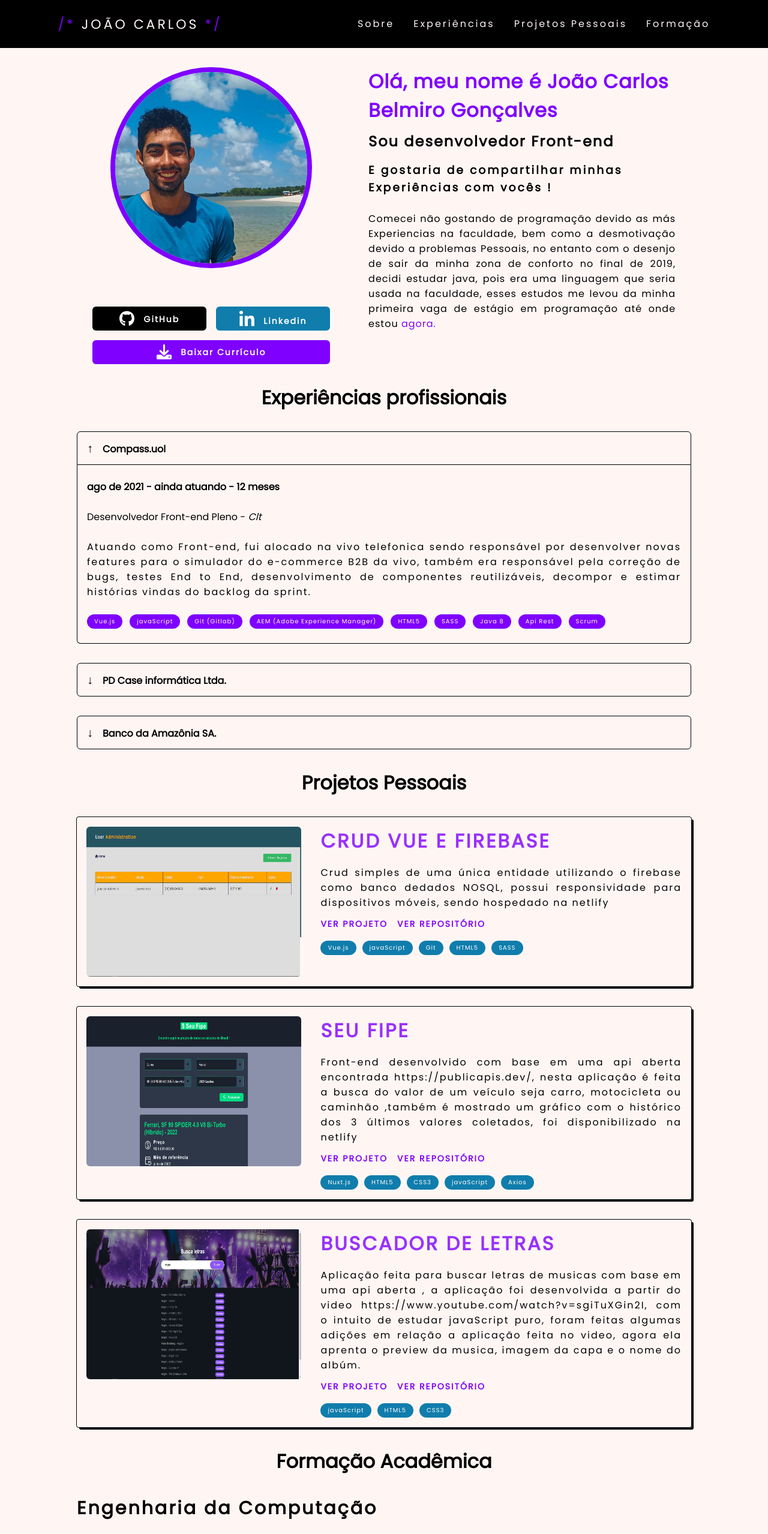
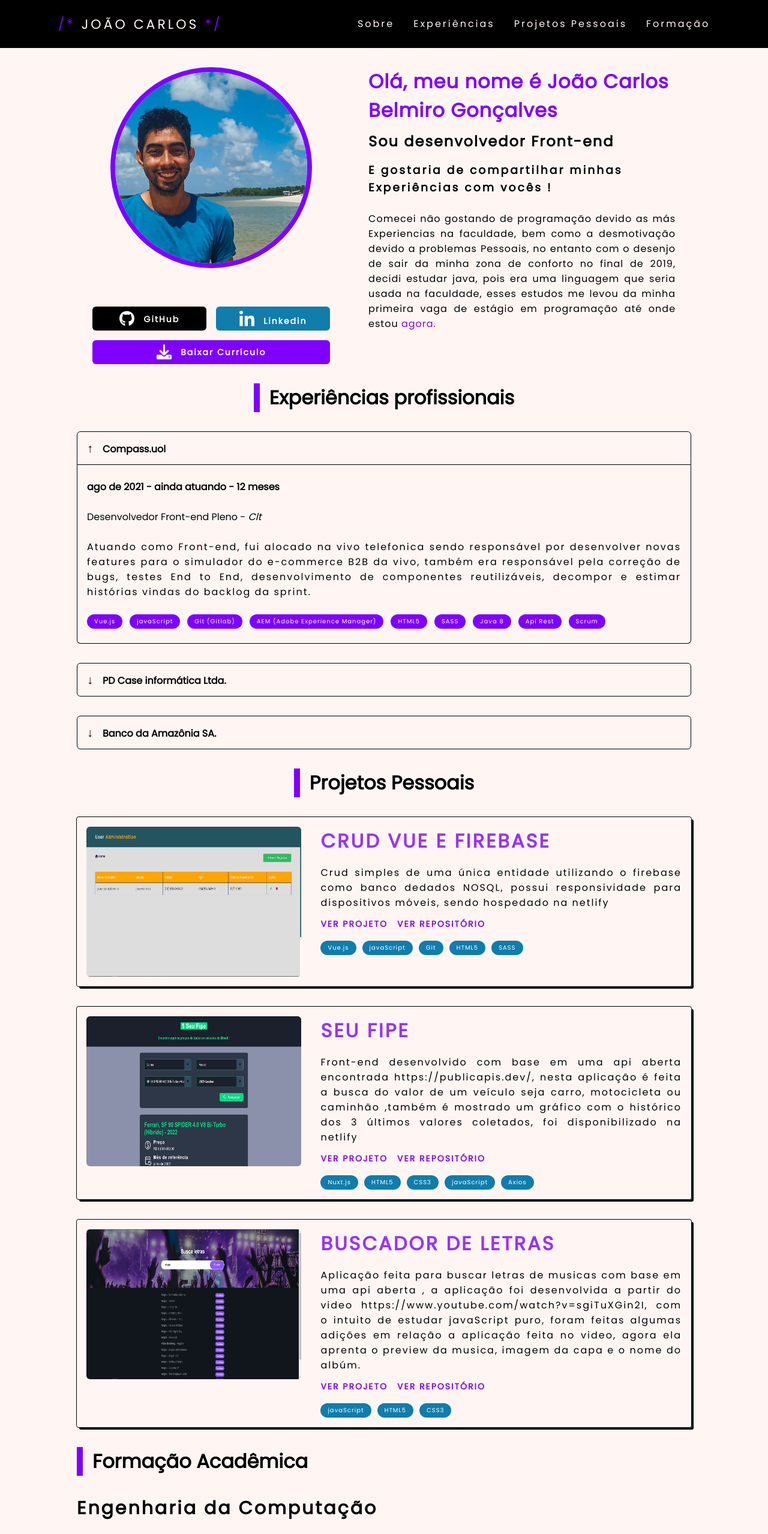
Before and after one commit to joao-belmiro/joao-goncalves, a Vue app: page / in a window 1280 px wide. Shown: the top 2557 px of the page at 60% size. Built offline with nearby package versions, Linux system fonts and the light colour scheme.

Commit message:
melhorando o layout

```diff
--- a/src/App.vue
+++ b/src/App.vue
@@ -1,7 +1,7 @@
 <template>
   <div id="app">
     <header>
-      <nav>
+      <nav id="menu">
         <div @click="clickMenu" class="mobile-menu">
           <div class="line1"></div>
           <div class="line2"></div>
@@ -9,10 +9,10 @@
         </div>
         <a class="logo" href="/"><span>/*</span> joão carlos <span>*/</span></a>
         <ul class="nav-list">
-          <li><a href="#apresentation">Sobre</a></li>
-          <li><a href="#jobs">Experiências</a></li>
-          <li><a href="#projects">Projetos Pessoais</a></li>
-          <li><a href="#formation">Formação</a></li>
+          <li><a @click="clickMenu" href="#apresentation">Sobre</a></li>
+          <li><a @click="clickMenu" href="#jobs">Experiências</a></li>
+          <li><a @click="clickMenu" href="#projects">Projetos Pessoais</a></li>
+          <li><a @click="clickMenu" href="#formation">Formação</a></li>
         </ul>
       </nav>
     </header>
@@ -53,15 +53,40 @@ export default {
       active: 'active'
     }
   },
+  created () {
+    window.addEventListener('scroll', this.handleScroll)
+  },
+  destroyed () {
+    window.removeEventListener('scroll', this.handleScroll)
+  },
   methods: {
+    handleScroll () {
+      const menu = document.getElementById('menu')
+      const screen = window.innerWidth
+      console.log(screen)
+      if (window.scrollY > 90 && screen < 999) {
+        menu.style.position = 'fixed'
+        menu.style.zIndex = '1'
+      } else {
+        menu.style.position = 'relative'
+      }
+    },
     clickMenu () {
       const nav = document.querySelector('.nav-list')
-      nav.classList.toggle(this.active)
+      if (!nav.classList.contains(this.active)) {
+        nav.classList.toggle(this.active)
+      } else {
+        nav.classList.remove(this.active)
+      }
     }
   }
 }
 </script>
 <style lang="scss">
+html {
+    scroll-behavior: smooth;
+    scroll-padding-top: 20vh;
+}
 * {
   margin: 0;
   padding: 0;
@@ -75,13 +100,22 @@ body {
   font-family: $global-font;
 }
 header {
+  width: 100%;
   nav {
+    width: 100%;
     display: flex;
     justify-content: space-around;
     align-items: center;
-    min-height: 10vh;
+    height: 10vh;
     background-color: #000000;
-
+    @media (max-width: 999px) {
+      position: fixed;
+      width: 95%;
+      justify-content: flex-start;
+      column-gap: 5%;
+      padding-left: 5%;
+      z-index: 1;
+    }
     .logo {
       font-size: 22px;
       letter-spacing: 4px;
@@ -126,16 +160,15 @@ header {
       display: flex;
       list-style: none;
 
-      @media (max-width: 900px) {
-        padding: 50px 0;
+      @media (max-width: 999px) {
         position: absolute;
         top: 10vh;
         left: 0;
-        width: 100%;
-        height: 85vh;
+        width: 40%;
+        height: calc(100vh - 8vh);
         background: #000000;
         flex-direction: column;
-        row-gap: 100px;
+        justify-content: space-around;
         align-items: center;
         transform: translateX(-100%);
         transition: 0.5s ease-in;
--- a/src/components/ApresentationSection.vue
+++ b/src/components/ApresentationSection.vue
@@ -29,7 +29,7 @@
             >
             <a
               class="curriculo"
-              href="@/assets/documents/curriculo.pdf"
+              href="https://docs.google.com/uc?export=download&id=1ofcqJCdikwnee2DFbGw6FL4kNdEkRj63"
               download
             >
               <img
@@ -72,7 +72,7 @@
       align-items: center;
     }
 
-    @media (max-width: 500px) {
+    @media (max-width: 999px) {
         margin: 0px 16px;
     }
 
@@ -136,11 +136,7 @@
     }
     .apresentation-text {
       width: 40%;
-
-      @media (max-width: 900px) {
-        width: 80%;
-      }
-      @media (max-width: 500px) {
+      @media (max-width: 999px) {
         width: 100%;
       }
       h1 {
--- a/src/components/FormationSection.vue
+++ b/src/components/FormationSection.vue
@@ -21,16 +21,18 @@ export default {}
   flex-direction: row;
   justify-content: center;
   padding-bottom: 32px;
-  @media (max-width: 500px) {
+  @media (max-width: 999px) {
     margin: 0 16px;
   }
   div {
     width: 80%;
-    @media (max-width: 500px) {
+    @media (max-width: 999px) {
       width: 100%;
     }
     .title {
-        text-align: center;
+        border-left: 10px solid $primary ;
+        padding-left: 16px;
+        text-align: start;
         margin-bottom: 32px;
         font-size: 32px;
     }
@@ -39,12 +41,12 @@ export default {}
       font-weight: 650;
       letter-spacing: 3px;
       margin-bottom: 16px;
-         @media (max-width: 500px) {
+         @media (max-width: 999px) {
           font-size: 24px;
         }
     }
     h2 {
-         @media (max-width: 500px) {
+         @media (max-width: 999px) {
           font-size: 18px;
         }
     }
@@ -52,7 +54,7 @@ export default {}
         letter-spacing: 2px;
         font-weight: 550;
         font-size: 18px;
-           @media (max-width: 500px) {
+           @media (max-width: 999px) {
             text-align: justify;
           font-size: 14px;
         }
--- a/src/components/JobsSection.vue
+++ b/src/components/JobsSection.vue
@@ -97,14 +97,16 @@ export default {
     justify-content: flex-start;
     align-items: center;
 
-    @media (max-width: 500px) {
+    @media (max-width: 999px) {
         margin: 0 16px;
+        align-items: flex-start;
     }
     h1 {
+        border-left: 10px solid $primary ;
+        padding-left: 16px;
         margin-bottom: 32px;
         font-size: 32px;
-        @media (max-width: 500px) {
-            font-size: 22px;
+        @media (max-width: 999px) {
         }
     }
 
@@ -171,7 +173,7 @@ export default {
         }
         width: 80%;
         margin-bottom: 32px;
-        @media (max-width: 500px) {
+        @media (max-width: 999px) {
             width: 100%;
         }
     }
--- a/src/components/PersonalProjectsSection.vue
+++ b/src/components/PersonalProjectsSection.vue
@@ -1,6 +1,6 @@
 <template>
   <section id="projects" class="personal-projects">
-    <h1>Projetos Pessoais</h1>
+    <h1 class="title">Projetos Pessoais</h1>
 
     <div v-for="project in projects" :key="project.id" class="card-projects">
       <img :src="project.image" alt="" />
@@ -74,12 +74,17 @@ export default {
   display: flex;
   flex-direction: column;
   row-gap: 32px;
-  justify-content: center;
+  justify-content: flex-start;
   align-items: center;
-  @media (max-width: 500px) {
+  @media (max-width: 999px) {
     margin: 0 16px;
+    align-items: flex-start;
   }
-
+  .title {
+    display: block;
+    border-left: 10px solid $primary ;
+    padding-left: 16px;
+  }
   h1 {
     font-size: 32px;
   }
@@ -91,7 +96,7 @@ export default {
     border-radius: 4px;
     border: 1px solid $dark;
     box-shadow: 4px 4px 0px -1px rgba(0, 0, 0, 1);
-    @media (max-width: 500px) {
+    @media (max-width: 999px) {
       width: 100%;
       flex-direction: column;
     }
@@ -100,10 +105,14 @@ export default {
       border-radius: 6px;
       width: 35%;
       height: 250px;
-      @media (max-width: 500px) {
+      @media (max-width: 999px) {
         border-radius: 4px 4px 0px 0px;
         margin: 0;
+        height: 450px;
         width: 100%;
+      }
+      @media (max-width: 768px) {
+        height: 300px;
       }
     }
     .infos-container {
@@ -123,7 +132,7 @@ export default {
         letter-spacing: 2px;
         margin-bottom: 10px;
         text-align: justify;
-         @media (max-width: 500px) {
+         @media (max-width: 999px) {
             letter-spacing: 1px;
             text-align: none;
          }
```
